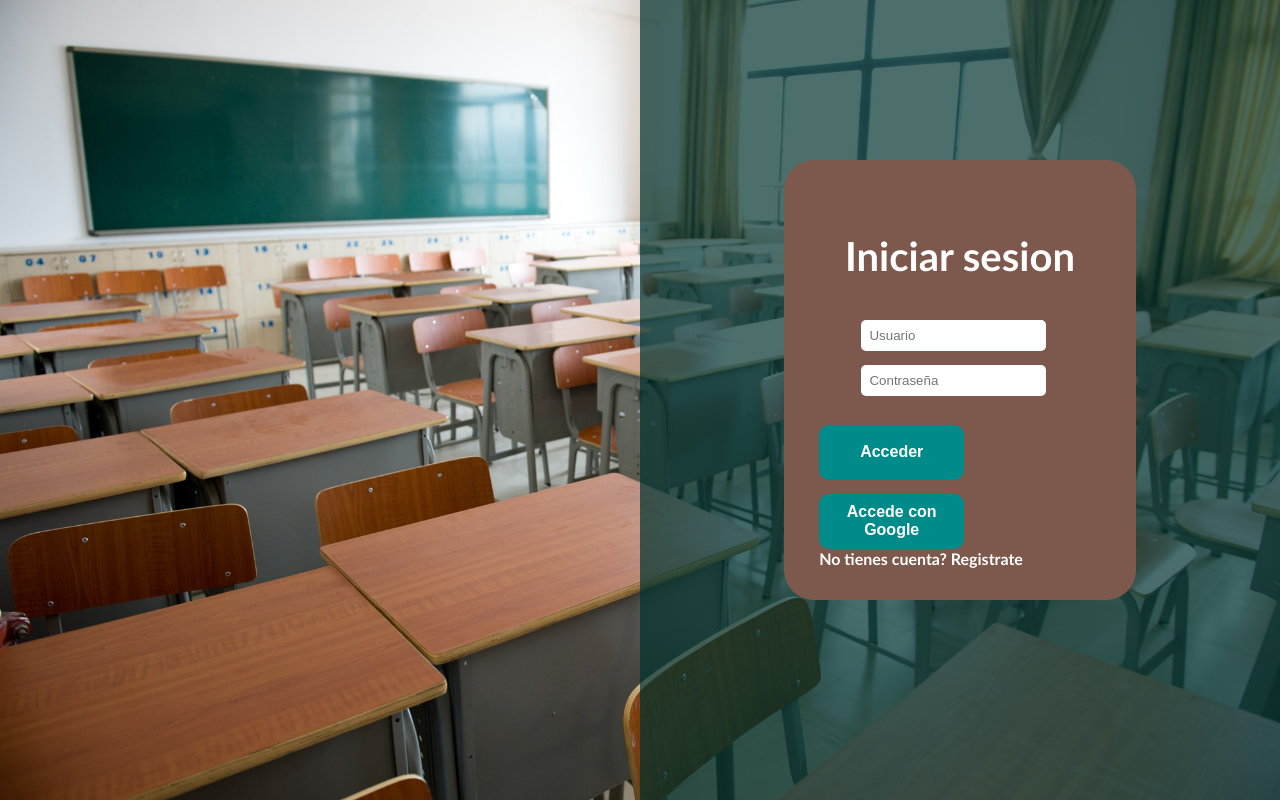
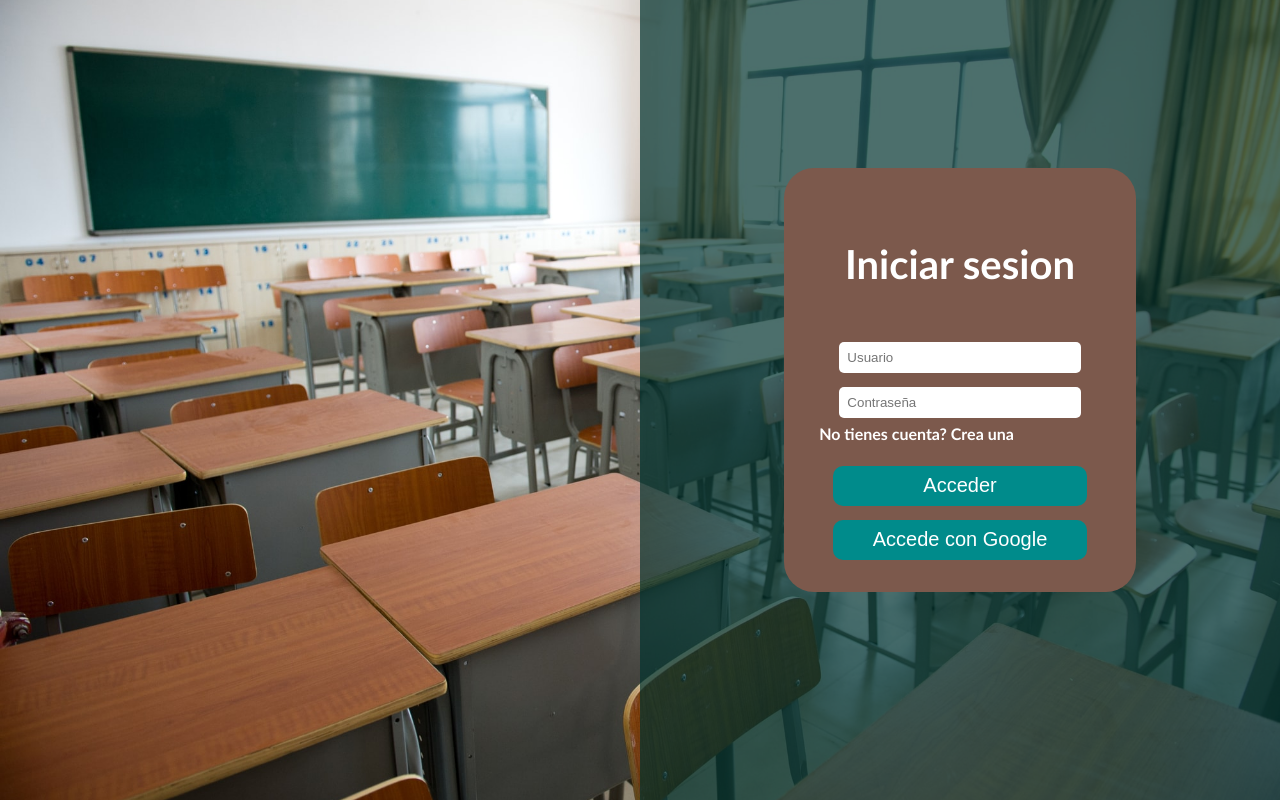
Before and after one commit to Krusper/escuelas, a React (Create React App) app: page /registrarse in a window 1280 px wide. Built offline with nearby package versions, Linux system fonts and the light colour scheme; no server answers.

Commit message:
Acceso a la app completo

```diff
--- a/src/components/Regist.jsx
+++ b/src/components/Regist.jsx
@@ -32,7 +32,7 @@ function Regist(props) {
 
         <div className='foot-loguee'>
           <div className='switchi' onClick={() => SwitchLoguee()}>Ya tienes cuenta? Inicia sesion</div>
-          <div className='btn-loguee'><button className='btnIn' type='submit'>Registrarse</button></div>
+          <div className='btn-regist'><button className='btnIn' type='submit'>Registrarse</button></div>
         </div>
 
       </form>
--- a/src/components/loguee.jsx
+++ b/src/components/loguee.jsx
@@ -26,9 +26,9 @@ function Loguee(props) {
         <input id='email' className='in-loguee' type='text' placeholder='Usuario'></input>
         <input id='pass' className='in-loguee' type='password' placeholder='Contraseña'></input>
         <div className='foot-loguee'>
+          <div className='switchi' onClick={() => SwitchRegist()}>No tienes cuenta? Crea una</div>
         <button className='btnIn' type='submit'>Acceder</button>
           <button className='btnGoog' onClick={() => LogInGoogle()}>Accede con Google</button>
-          <div className='switchi' onClick={() => SwitchRegist()}>No tienes cuenta? Registrate</div>
         </div>
       </form>
 
--- a/src/themes/logister.css
+++ b/src/themes/logister.css
@@ -32,28 +32,39 @@
     justify-content: space-around;
 
 }
-.btn-loguee{
-    width: 30%;
+.btn-regist{
+    width: 80%;
+    align-self: center;
     display: flex;
     justify-content: center;
     align-items: center;
     margin-top: 1px;
     font-size: 20px;
     font-weight: bold;
+    cursor: pointer;
 }
 .btnIn{
-    width: 100%;
+    width: 90%;
     color: white;
     background-color: darkcyan;
     border-radius: 10px;
     border: none;
+    font-size: 20px;
+    height: 40px;
+    margin-bottom: 5%;
+    align-self: center;
+    cursor: pointer;
 }
 .btnGoog{
-    width: 100%;
+    width: 90%;
     color: white;
     background-color: darkcyan;
     border-radius: 10px;
     border: none;
+    font-size: 20px;
+    height: 40px;
+    align-self: center;
+    cursor: pointer;
 }
 .cont-img{
     background-color: white;
@@ -67,18 +78,17 @@
 }
 
 .container-loguee input{
-    margin-bottom: 5%;
-    margin-left: 15%;
-    width: 60%;
-    height: 25%;
+    margin-top: 5%;
+    width: 80%;
+    align-self: center;
 }
-.container-loguee button{
+/* .container-loguee button{
     margin-top: 5%;
     height: 55px;
     width: 145px;
     font-size: 16px;
     font-weight: bold;
-}
+} */
 .form-loguee{
     display: flex;
     flex-direction: column;
@@ -87,7 +97,6 @@
 .in-loguee{
     border-radius: 5px;
     border: none;
-    margin-left: 15%;
     padding: 8px;
 }
 .logo-img{
@@ -101,4 +110,7 @@
 .switchi{
     font-size: 16px;
     cursor: pointer;
+    margin-top: 0%;
+    margin-top: 2%;
+    margin-bottom: 8%;
 }
```
